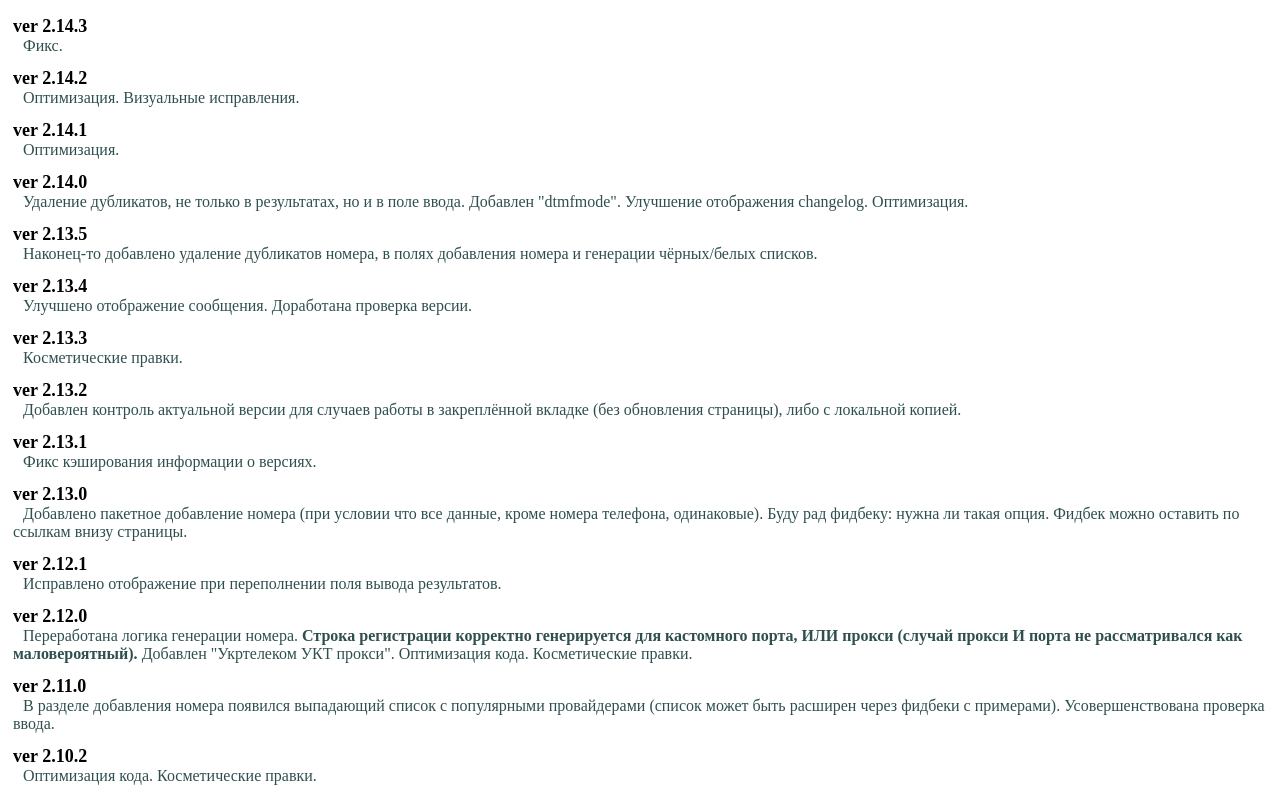
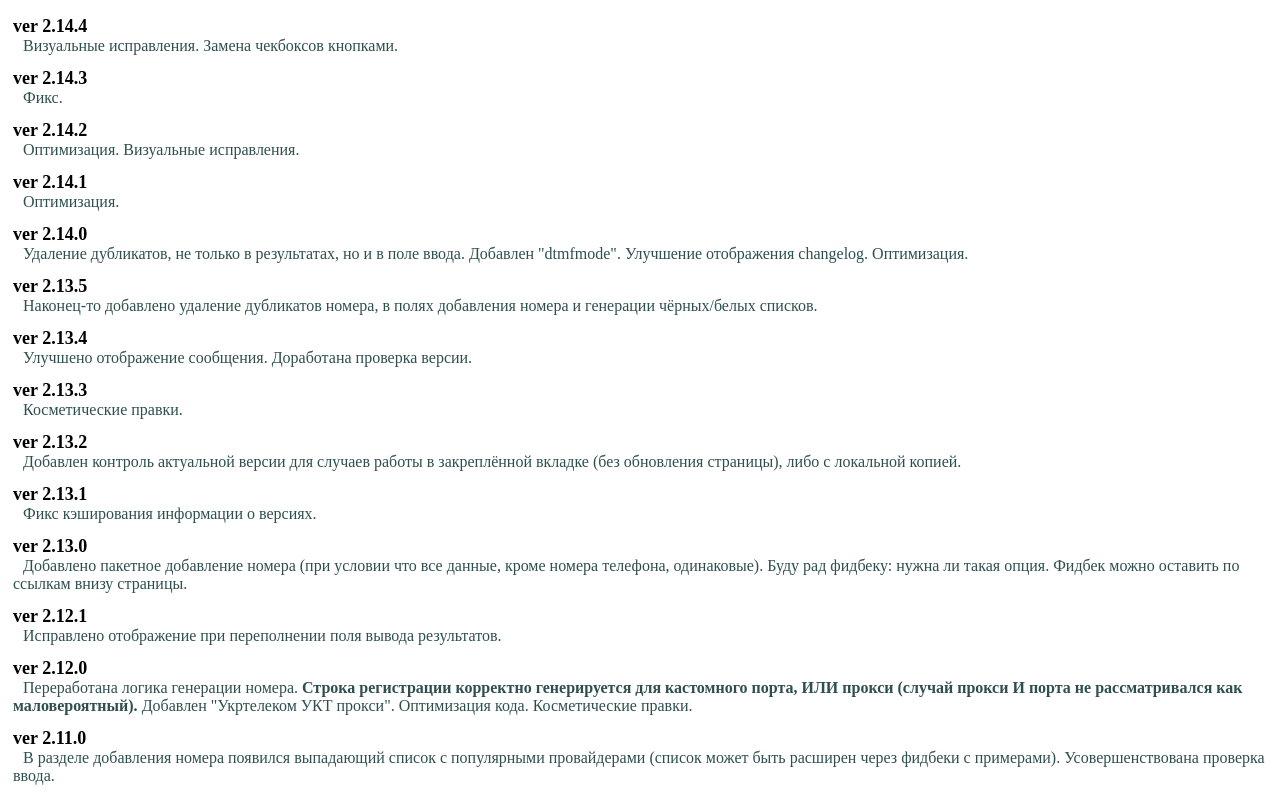
Before and after one commit to ggeniy-ua/binoRM-closed, a plain HTML site: page changelog.html in a window 1280 px wide. Shown: the top 795 px of the page. Drawn offline with Linux system fonts and the light colour scheme.

Commit message:
ver 2.14.4
Визуальные исправления. Замена чекбоксов кнопками.

```diff
--- a/changelog.html
+++ b/changelog.html
@@ -7,6 +7,10 @@
 		<title>Changelog</title>
 	</head>
 	<body>
+		<div class = "version">
+			<span class = "number">ver 2.14.4</span>
+			<span class = "description">Визуальные исправления. Замена чекбоксов кнопками.</span>
+		</div>
 		<div class = "version">
 			<span class = "number">ver 2.14.3</span>
 			<span class = "description">Фикс.</span>
```
Also changed, not shown: index.html (+1 -1 lines), 1 other file.
